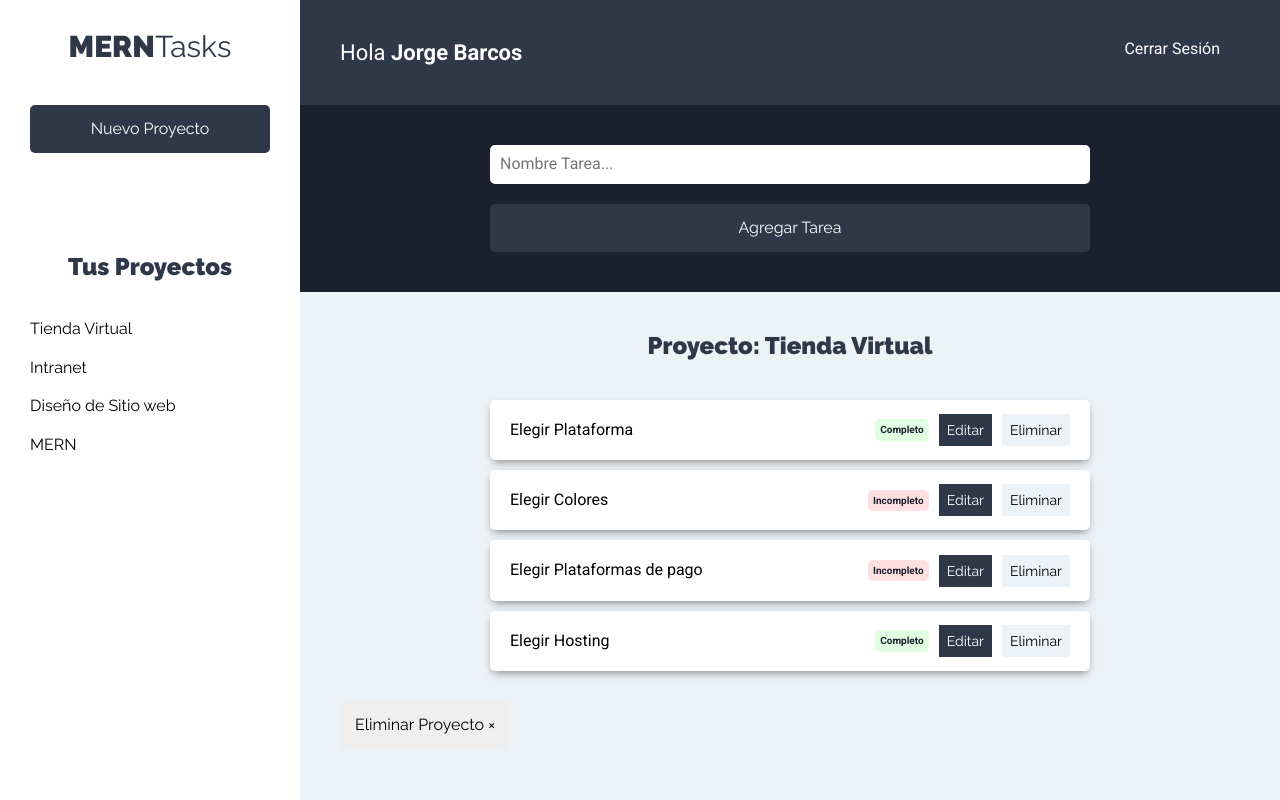
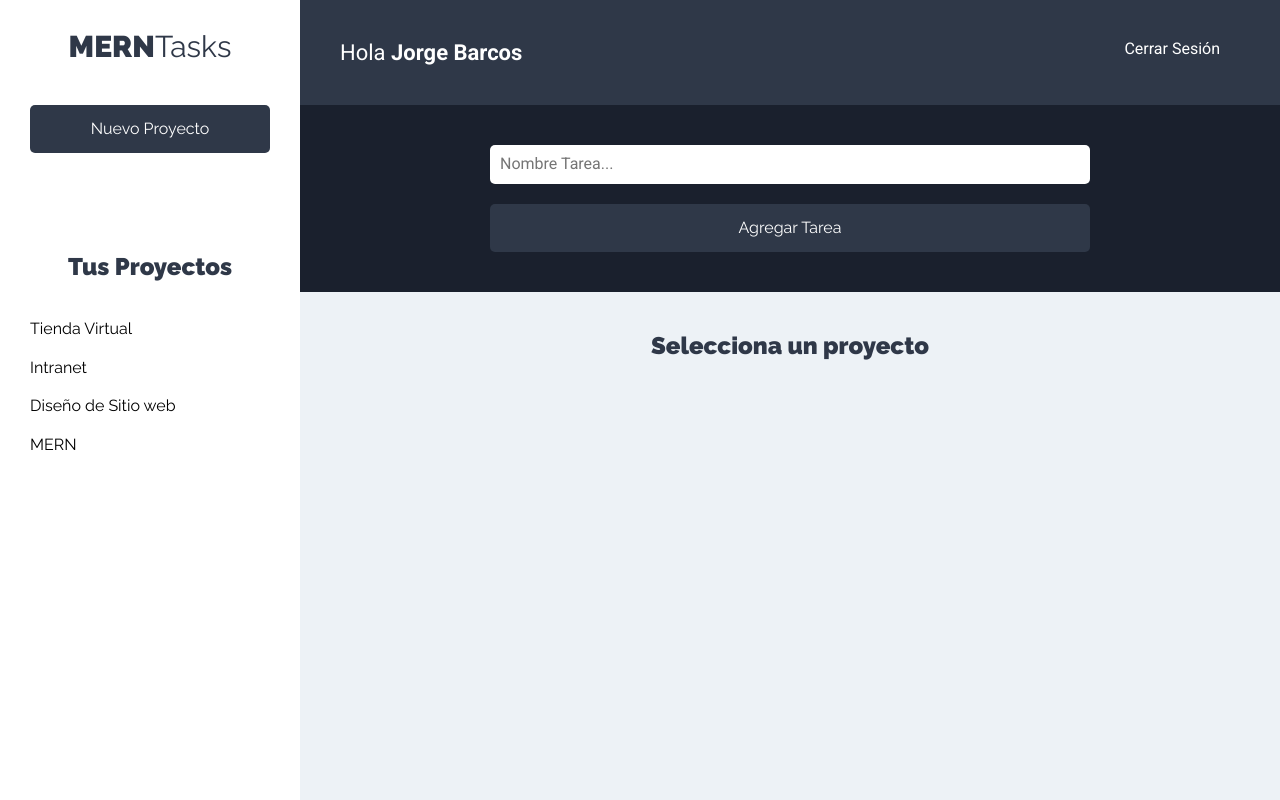
Before and after one commit to jorgebarcos/MERNTASKS-cliente, a React (Create React App) app: page /proyectos in a window 1280 px wide. Built offline with nearby package versions, Linux system fonts and the light colour scheme.

Commit message:
Mostrando el Nombre del Proyecto

```diff
--- a/src/components/tareas/ListadoTareas.js
+++ b/src/components/tareas/ListadoTareas.js
@@ -1,7 +1,20 @@
-import React, {Fragment} from 'react';
-import Tarea from './Tarea'
+import React, {Fragment, useContext} from 'react';
+import Tarea from './Tarea';
+import proyectoContext from '../../context/proyectos/proyectoContext';
 
 const ListadoTareas = () => {
+
+    // Extraer proyectos de state inicial
+
+    const proyectosContext = useContext(proyectoContext);
+
+    const {proyecto} = proyectosContext;
+
+    // Si no hay proyecto seleccionado
+    if(!proyecto) return <h2>Selecciona un proyecto</h2>;
+
+    // Array destructoring para extraer el proyecto actual
+    const [proyectoActual] = proyecto;
 
     const tareasProyecto = [
         {nombre: 'Elegir Plataforma', estado: true},
@@ -11,7 +24,7 @@
     ]
     return (
         <Fragment>
-            <h2>Proyecto: Tienda Virtual</h2>
+            <h2>Proyecto: {proyectoActual.nombre}</h2>
 
             <ul className="listado-tareas">
                 {tareasProyecto.length === 0
```
